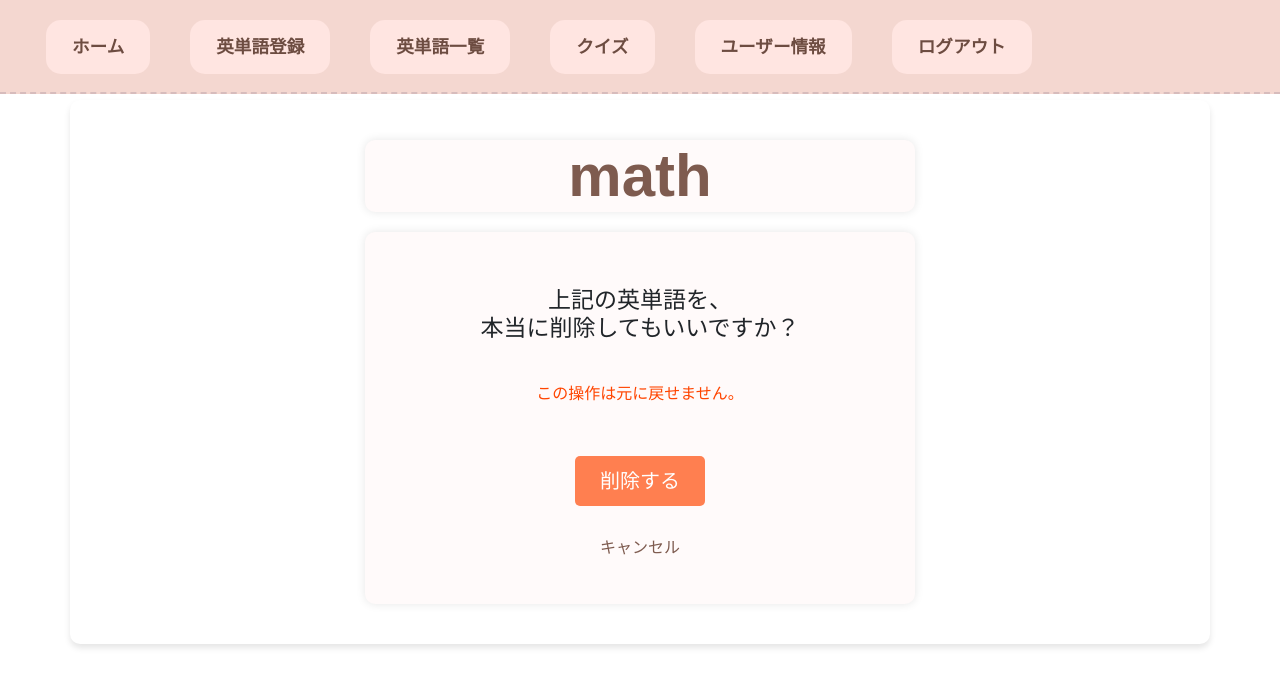
After one commit to nekopinekopinekopi/deployRepository, a Django app: page /vocabularies/vocabulary_delete/8 in a window 1280 px wide. The commit adds this page. Shown: the top 687 px of the page. Run offline with Django 4.2, Linux system fonts and the light colour scheme; a user stored in the database is signed in; data comes from the database, SQL or seed files in the repository; both versions use the stored data as it was after the commit; some libraries are stand-ins or nearby versions.

Commit message:
指摘いただいた部分を編集しました

```diff
--- a/static/vocabularies/css/answer_list.css
+++ b/static/vocabularies/css/answer_list.css
@@ -149,11 +149,16 @@ input, select {
   border-radius: 10px;
 }
 
-.result-query form {
+.result-form {
   display: flex;
   flex-wrap: wrap;
   justify-content: space-between;
   align-items: center;
+  padding:  20px 10px;
+  border: 1px solid #ccc;
+  border-radius: 5px;
+  font-size: 1em;
+  background-color: #fff;
 }
 
 #arrange {
@@ -203,6 +208,14 @@ input, select {
   background-color: #6d4c41;
 }
 
+
+#no-results-answer {
+  color: #6d4c41;
+  text-align: center;
+  margin-top: 30px;
+  font-size: 25px;
+}
+
 h2#result-list {
   text-align: center;
   font-size: 2em;
--- /dev/null
+++ b/static/vocabularies/css/delete.css
@@ -0,0 +1,191 @@
+@charset 'utf8';
+
+/*
+html5doctor.com Reset Stylesheet
+v1.6.1
+Last Updated: 2010-09-17
+Author: Richard Clark - http://richclarkdesign.com
+Twitter: @rich_clark
+*/
+
+html, body, div, span, object, iframe,
+h1, h2, h3, h4, h5, h6, p, blockquote, pre,
+abbr, address, cite, code,
+del, dfn, em, img, ins, kbd, q, samp,
+small, strong, sub, sup, var,
+b, i,
+dl, dt, dd, ol, ul, li,
+fieldset, form, label, legend,
+table, caption, tbody, tfoot, thead, tr, th, td,
+article, aside, canvas, details, figcaption, figure,
+footer, header, hgroup, menu, nav, section, summary,
+time, mark, audio, video {
+  margin:0;
+  padding:0;
+  border:0;
+  outline:0;
+  font-size:100%;
+  vertical-align:baseline;
+  background:transparent;
+}
+
+
+article,aside,details,figcaption,figure,
+footer,header,hgroup,menu,nav,section {
+  display:block;
+}
+
+nav ul {
+  list-style:none;
+}
+
+blockquote, q {
+  quotes:none;
+}
+
+blockquote:before, blockquote:after,
+q:before, q:after {
+  content:'';
+  content:none;
+}
+
+a {
+  margin:0;
+  padding:0;
+  font-size:100%;
+  vertical-align:baseline;
+  background:transparent;
+}
+
+/* change colours to suit your needs */
+ins {
+  background-color:#ff9;
+  color:#000;
+  text-decoration:none;
+}
+
+/* change colours to suit your needs */
+mark {
+  background-color:#ff9;
+  color:#000;
+  font-style:italic;
+   font-weight:bold;
+}
+
+del {
+  text-decoration: line-through;
+}
+
+abbr[title], dfn[title] {
+  border-bottom:1px dotted;
+  cursor:help;
+}
+
+table {
+  border-collapse:collapse;
+  border-spacing:0;
+}
+
+/* change border colour to suit your needs */
+hr {
+  display:block;
+  height:1px;
+  border:0;
+  border-top:1px solid #cccccc;
+  margin:1em 0;
+  padding:0;
+}
+
+input, select {
+  vertical-align:middle;
+}
+
+
+.english-word-group {
+    width: 50%;
+    margin: 20px auto;
+    border-collapse: collapse;
+    background-color: #fffafa;
+    box-shadow: 0 0 10px rgba(0, 0, 0, 0.1);
+    border-radius: 10px;
+    overflow: hidden;
+}
+
+.confirmation-english-word {
+    color: #7e5b4f;
+    font-size: 60px;
+    text-align: center;
+    font-weight: bolder;
+}
+
+
+.Confirmation {
+  font-size: 23px;
+  text-align: center;
+}
+
+
+.confirmation-caution-button {
+    width: 50%;
+    margin: 20px auto;
+    padding: 10%;
+    padding-top: 5%;
+    padding-bottom: 4%;
+    border-collapse: collapse;
+    background-color: #fffafa;
+    box-shadow: 0 0 10px rgba(0, 0, 0, 0.1);
+    border-radius: 10px;
+    overflow: hidden;
+
+}
+
+
+
+
+.caution {
+    margin-top: 40px;
+    text-align: center;
+    margin-bottom: 50px;
+    color: #FF4500;
+}
+
+
+.delete-button-group{
+    text-align: center;
+    align-items: center;
+}
+
+
+#delete-button {
+    display: flex;
+    background-color: #FF7F50; /* 読みやすいオレンジ色 */
+    color: #FFFFFF;
+    border: none;
+    padding-top: 10px;
+    padding-bottom: 10px;
+    padding-right: 25px;
+    padding-left: 25px;
+    margin-left: 100px;
+    margin-bottom: 30px;
+    font-size: 20px;
+    cursor: pointer;
+    transition: background-color 0.3s ease;
+    border-radius: 5px;
+    align-items: center;
+}
+
+#delete-button:hover {
+    background-color: #58748E; /* 暗くなる青 */
+}
+
+
+
+.back-vocabulary-list {
+  color: #7e5b4f;
+}
+
+
+.back-vocabulary-list:hover {
+  color: #7e5b4f;
+  text-decoration: underline;
+}
--- a/templates/accounts/login.html
+++ b/templates/accounts/login.html
@@ -40,6 +40,7 @@
         <input type="hidden" name="next" value="{{ next }}">
         <div>
           <input type="submit" value="ログイン">
+          <a class="back-welcome" href="{% url 'accounts:welcome' %}">«ウェルカムページに戻る</a>
         </div>
     </form>
   </div>
--- a/templates/accounts/user_regist.html
+++ b/templates/accounts/user_regist.html
@@ -3,7 +3,7 @@
 <html lang="ja">
   <head>
     <meta charset="utf-8">
-    <title>ユーザー</title>
+    <title>ユーザー新規登録</title>
     <link rel="stylesheet" href="{% static 'accounts/css/user_regist.css' %}">
 </head>
   <body>
@@ -53,7 +53,8 @@
 
 
         <div class="form-field">
-          <input type="submit" value="ユーザー登録">
+          <input class="user-regist-button" type="submit" value="ユーザー登録">
+          <a class="back-welcome" href="{% url 'accounts:welcome' %}">«ウェルカムページに戻る</a>
         </div>
       </form>
     </div>
--- a/templates/accounts/user_update.html
+++ b/templates/accounts/user_update.html
@@ -1,6 +1,6 @@
 {% extends 'base.html' %}
 {% load static %}
-<title>{% block title %}英単語編集{% endblock %}</title>
+<title>{% block title %}ユーザー情報編集{% endblock %}</title>
 <link rel="stylesheet" href="{% static 'accounts/css/user_update.css' %}">
 {% block content %}
 
--- a/templates/base.html
+++ b/templates/base.html
@@ -18,7 +18,7 @@
       <link rel="stylesheet" href="{% static 'accounts/css/user_detail.css' %}">
       <link rel="stylesheet" href="{% static 'accounts/css/user_update.css' %}">
       <link rel="stylesheet" href="{% static 'vocabularies/css/cannot.css' %}">
-
+      <link rel="stylesheet" href="{% static 'vocabularies/css/delete.css' %}">
       <script src="https://ajax.googleapis.com/ajax/libs/jquery/3.5.1/jquery.min.js"></script>
    </head>
    <body>
--- /dev/null
+++ b/templates/vocabularies/delete.html
@@ -0,0 +1,19 @@
+{% extends "base.html" %}
+{% load static %}
+<title>{% block title %}英単語削除確認{% endblock %}</title>
+<link rel="stylesheet" href="{% static 'vocabularies/css/delete.css' %}">
+{% block content %}
+  <div class="english-word-group">
+    <h1 class="confirmation-english-word">{{ object.english_word }}</h1>
+  </div>
+  <div class="confirmation-caution-button">
+  <h2 class="Confirmation">上記の英単語を、</h2>
+  <h2 class="Confirmation">本当に削除してもいいですか？</h2>
+  <p class="caution">この操作は元に戻せません。</p>
+  <form class="delete-button-group" method="post">
+    {% csrf_token %}
+    <button id="delete-button" type="submit">削除する</button>
+    <a class="back-vocabulary-list" href="{% url 'vocabularies:vocabulary_list' %}">キャンセル</a>
+   </form>
+  </div>
+{% endblock %}
--- a/vocabularies/views.py
+++ b/vocabularies/views.py
@@ -48,6 +48,7 @@ class VocabularylistView(LoginRequiredMixin, ListView):
     def get_queryset(self):
         query = self.request.GET.get('q')  # ユーザーが入力した検索クエリを'q'として取得。それをquery変数にぶち込む。
         order_by = self.request.GET.get('order_by', 'create_at')  # 作成日時順をデフォルトにする。
+
         if query:
             queryset = self.model.objects.filter(
                 Q(user_id=self.request.user) &  # ログイン中のユーザー＆
@@ -65,6 +66,7 @@ class VocabularylistView(LoginRequiredMixin, ListView):
         context = super().get_context_data(**kwargs)  # 親クラスの get_context_data メソッドを呼び出し、既存のコンテキストデータを取得。
         context['query'] = self.request.GET.get('q', '')  # 'query'に、'q'が存在する場合は'q'を格納する。'q'が存在しない場合は、Noneを返すので、Noneのときの初期値として「''」を定めている。初期値を設定することで、検索クエリが空であってもエラーが発生せず、テンプレートが正常に動作するようになります。
         context['order_by'] = self.request.GET.get('order_by', 'create_at')  # 'query'に、'q'が存在する場合は'q'を格納する。'q'が存在しない場合は、Noneを返すので、Noneのときの初期値として「''」を定めている。初期値を設定することで、検索クエリが空であってもエラーが発生せず、テンプレートが正常に動作するようになります。
+        context['no_results'] = not self.get_queryset().exists()  # クエリセットが空かどうかをチェック
         return context
 
 
@@ -217,6 +219,7 @@ class AnswerListView(LoginRequiredMixin, ListView):
         context = super().get_context_data(**kwargs)
         context['order_by'] = self.request.GET.get('order_by', 'create_at')
         context['is_correct'] = self.request.GET.get('is_correct', '')
+        context['no_results'] = not self.get_queryset().exists()  # クエリセットが空かどうかをチェック
         return context
 
 
@@ -230,4 +233,5 @@ class AnswerListView(LoginRequiredMixin, ListView):
 # 英単語削除の動き
 class VocabularyDeleteView(LoginRequiredMixin, DeleteView):
     model = Registered_english_words
+    template_name = os.path.join('vocabularies', 'delete.html')
     success_url = reverse_lazy('vocabularies:vocabulary_list')  # app_name定義してるからこうやって記述しなきゃだ！
```
Also changed, not shown: static/accounts/css/login.css (+17 -1 lines), static/accounts/css/user_regist.css (+11 -1 lines), static/vocabularies/css/vocabulary_list.css (+35 -17 lines), templates/vocabularies/answer_list.html (+5 -2 lines), templates/vocabularies/vocabulary_list.html (+7 -4 lines), db.sqlite3.
